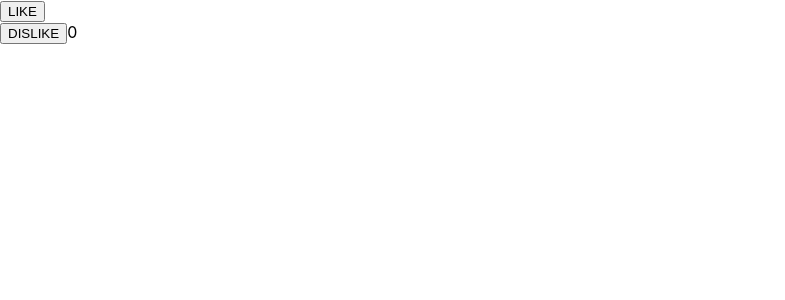
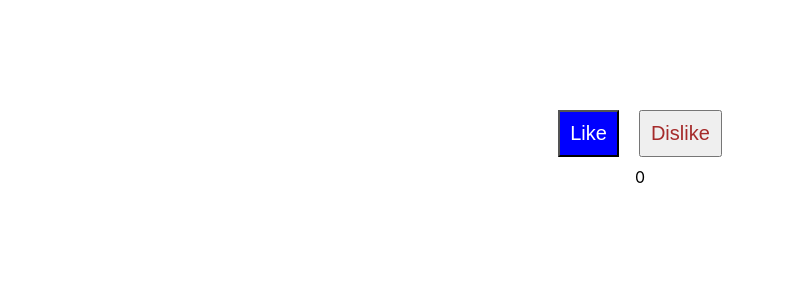
Before and after one commit to treaganbirbal/like_button, a React (Create React App) app: page / in a window 1280 px wide. Shown: the top 300 px of the page, without its empty margins (0-785 px from the left). Built offline with nearby package versions, Linux system fonts and the light colour scheme.

Commit message:
added style

```diff
--- a/src/App.css
+++ b/src/App.css
@@ -1,33 +1,20 @@
 .App {
   text-align: center;
+ padding: 50px;
+ margin: 50px;
 }
 
-.App-logo {
-  animation: App-logo-spin infinite 20s linear;
-  height: 40vmin;
-  pointer-events: none;
+.like-btn {
+  margin: 10px;
+  padding: 10px;
+  color:#fff;
+  background-color: blue;
+  font-size: 20px;
 }
 
-.App-header {
-  background-color: #282c34;
-  min-height: 100vh;
-  display: flex;
-  flex-direction: column;
-  align-items: center;
-  justify-content: center;
-  font-size: calc(10px + 2vmin);
-  color: white;
+.dislike-btn {
+  margin: 10px;
+  padding: 10px;
+  color: brown;
+  font-size: 20px;
 }
-
-.App-link {
-  color: #61dafb;
-}
-
-@keyframes App-logo-spin {
-  from {
-    transform: rotate(0deg);
-  }
-  to {
-    transform: rotate(360deg);
-  }
-}
--- a/src/App.js
+++ b/src/App.js
@@ -3,48 +3,44 @@ import './App.css';
 
 class App extends React.Component{
   constructor(){
-    super()
+    super();
     this.state = {
-      count: 0,
+      count: 0
     }
   }
 
   componentDidMount(){
-    let numLikes = localStorage.getItem("likes")
-    if(!numLikes){
-      localStorage.setItem('likes', this.state.count)
+    let numOfLikes = localStorage.getItem("likes")
+    if(!numOfLikes){
+      localStorage.setItem("likes", this.state.count)
     } else {
       this.setState({
-        count: Number(numLikes)
+        count: Number(numOfLikes)
       })
     }
   }
 
-  incrementLike = (event) => {
-    // let newCount = this.state.count;
-    console.log('clicked')
+  incrementLikes = () => {
     this.setState({
       count: this.state.count + 1
     })
-    localStorage.setItem('likes', this.state.count + 1)
+    localStorage.setItem("likes", this.state.count + 1)
   }
 
-  decrementLike = (event) => {
-    // let newCount = this.state.count;
-    console.log('clicked')
+  decrementLikes = () => {
     this.setState({
       count: this.state.count - 1
     })
-    localStorage.setItem('likes', this.state.count - 1)
+    localStorage.setItem("likes", this.state.count - 1)
   }
 
   render(){
-    const {count} = this.state;
+    const {count} = this.state
     return(
-      <div className='app'>
-        <button className='dislike' onClick={this.incrementLike}>LIKE</button>
+      <div className='App'>
+        <button className='like-btn' onClick={this.incrementLikes}>Like</button>
+        <button className='dislike-btn' onClick={this.decrementLikes}>Dislike</button>
         <br/>
-        <button className='dislike' onClick={this.decrementLike}>DISLIKE</button>
         {count}
       </div>
     )
```
